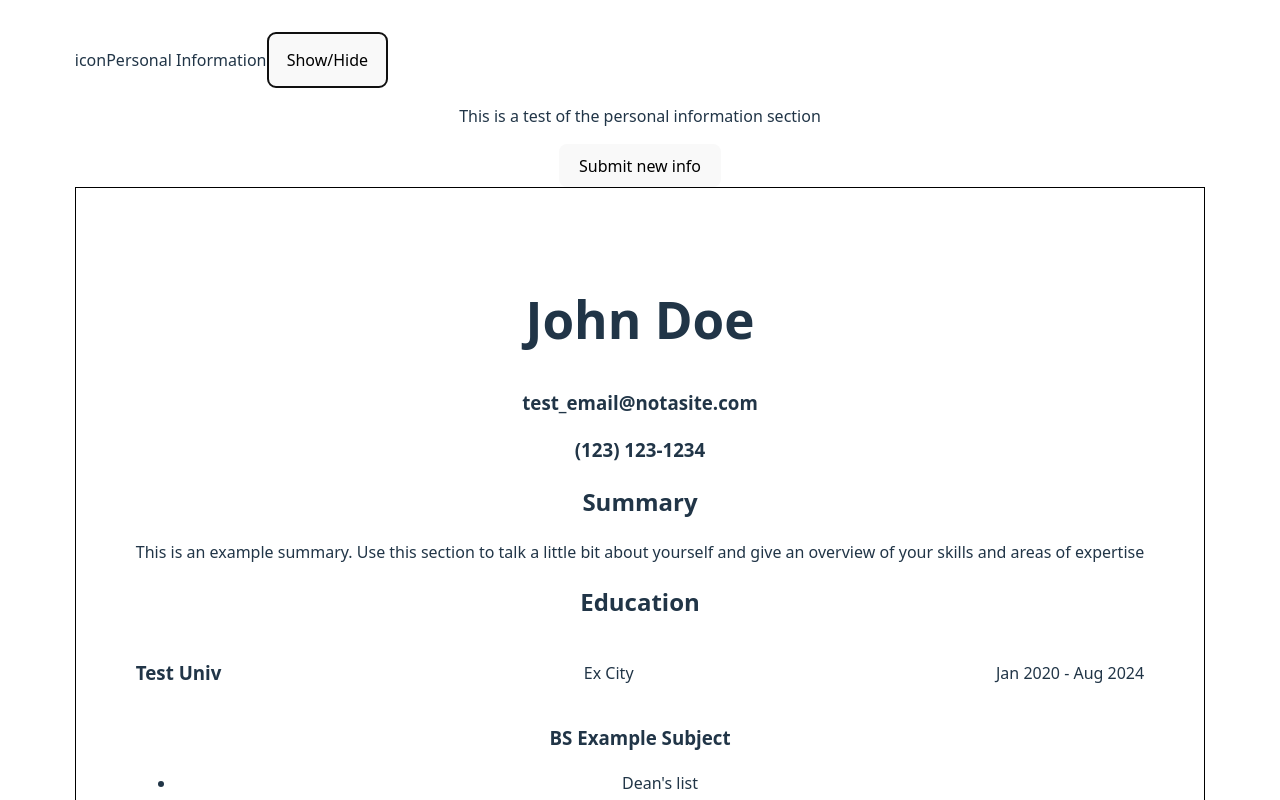
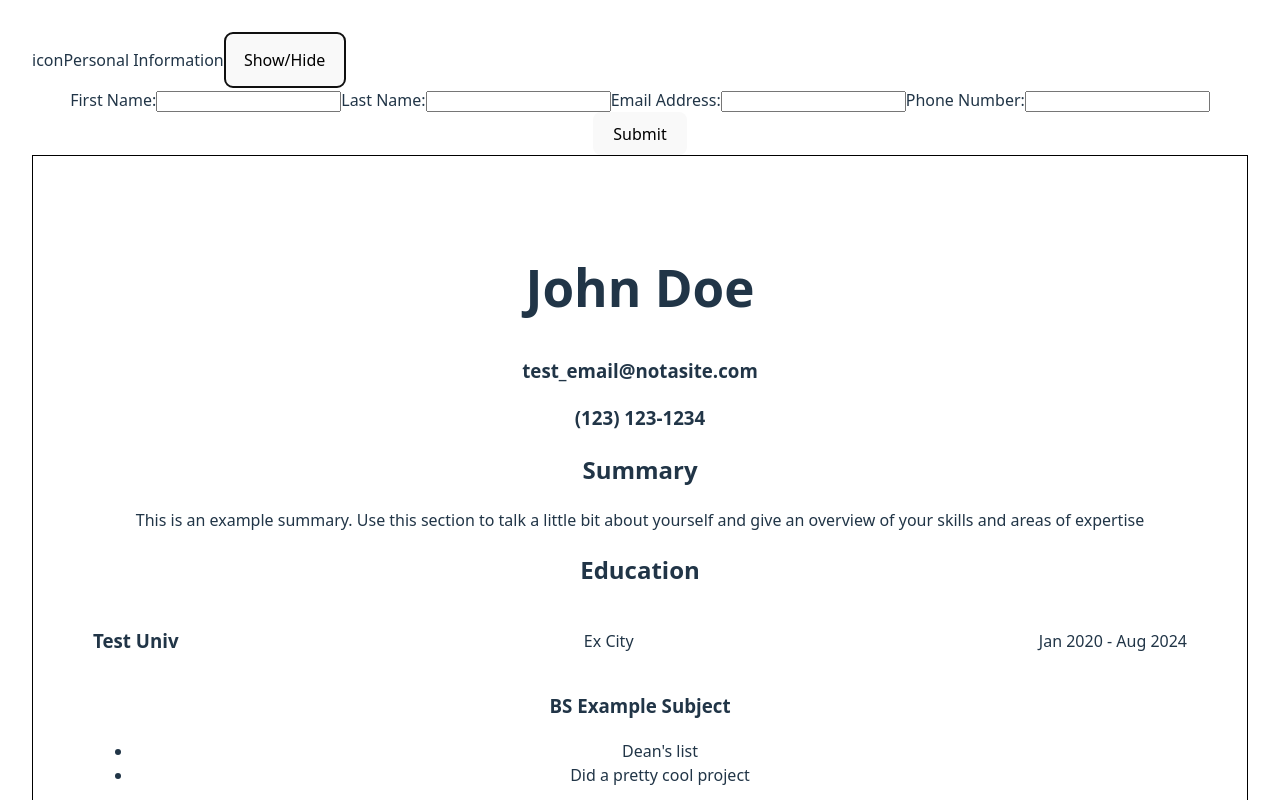
Before and after one commit to yeatonj/react-resume, a React (Vite) app: page / in a window 1280 px wide. Both pictures are taken after a click on the button "Show/Hide". Shown: the top 800 px of the page. Built offline with nearby package versions, Linux system fonts and the light colour scheme.

Commit message:
Add functionality for personal info form

```diff
--- a/src/App.jsx
+++ b/src/App.jsx
@@ -61,6 +61,7 @@ function App() {
           firstNameSetter={setFirstName}
           lastNameSetter={setLastName}
           emailSetter={setEmail}
+          phoneSetter={setPhone}
         />
       </Dropdown>
       <Resume
--- a/src/components/PersonalInfo.jsx
+++ b/src/components/PersonalInfo.jsx
@@ -1,18 +1,51 @@
 export default function PersonalInfo({
     firstNameSetter,
     lastNameSetter,
-    emailSetter
+    emailSetter,
+    phoneSetter
 }) {
-    function submitButton() {
-        firstNameSetter("hello");
-        lastNameSetter("josh");
-        emailSetter("thisisyouremail@email.com");
+    function submitButton(event) {
+        event.preventDefault();
+        const personalForm = document.getElementById("personal-form");
+        if (personalForm.checkValidity()) {
+            const firstName = document.getElementById("first");
+            const lastName = document.getElementById("last");
+            const emailAddr = document.getElementById("mail");
+            const phoneNum = document.getElementById("phone");
+
+            firstNameSetter(firstName.value);
+            lastNameSetter(lastName.value);
+            emailSetter(emailAddr.value);
+            phoneSetter(phoneNum.value);
+
+
+        } else {
+            personalForm.reportValidity();
+        }
+
     }
 
     return (
-        <div>
-            <p>This is a test of the personal information section</p>
-            <button onClick={submitButton}>Submit new info</button>
-        </div>
+        // <div>
+        //     <p>This is a test of the personal information section</p>
+        //     <button onClick={submitButton}>Submit new info</button>
+        // </div>
+        <form action="" method="post" id="personal-form">
+            <label htmlFor="first">First Name:</label>
+            <input type="text" name="first" id="first" required />
+
+            <label htmlFor="last">Last Name:</label>
+            <input type="text" name="last" id="last" required />
+
+            <label htmlFor="mail">Email Address:</label>
+            <input type="email" name="mail" id="mail" required />
+
+            <label htmlFor="phone">Phone Number:</label>
+            <input type="tel" name="phone" id="phone" />
+
+            <button type="submit" onClick={(event) => {submitButton(event)}}>
+                    Submit
+            </button>
+        </form>
     );
 }
```
